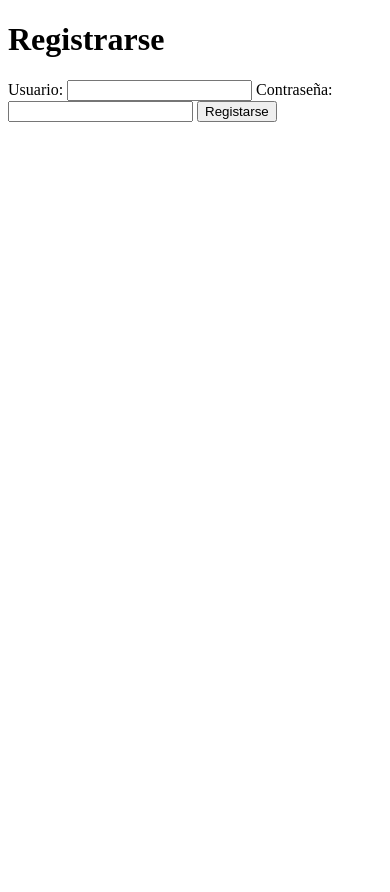
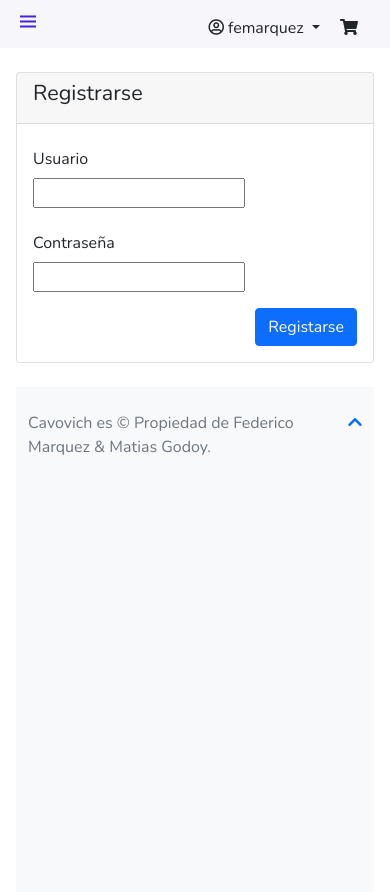
Before and after one commit to fedemarquez0/Final-LAB-III, a Django app: page /signin/ in a window 390 px wide. Before the commit the page ends 122 px from the top, so only its background shows below. Run offline with Django 3.2, Linux system fonts and the light colour scheme; a user stored in the database is signed in; some libraries are stand-ins or nearby versions.

Commit message:
Favicon, estética en general

```diff
--- a/Cavovich/views.py
+++ b/Cavovich/views.py
@@ -99,7 +99,7 @@ class DetalleVino(DetailView): #vino por ID:
 
     def get_context_data(self, **kwargs):
         context = super().get_context_data(**kwargs)
-        context['dolar'] = ("%.2f" % (get_valor() * float(context['vino'].precio)))
+        context['dolar'] = ("%.2f" % (get_dolar() * float(context['vino'].precio)))
         return context
 
 class VinoCreate(LoginRequiredMixin, CreateView): #Crear
--- a/templates/cavovich/baseIndex.html
+++ b/templates/cavovich/baseIndex.html
@@ -12,7 +12,7 @@
             <link href="{% static 'cavovich/css/bootstrap.min.css' %}" rel="stylesheet" type="text/css">
             <link href="{% static 'plugins/fontawesome/css/all.css' %}" rel="stylesheet" type="text/css">
             <link href='https://cdn.jsdelivr.net/npm/boxicons@latest/css/boxicons.min.css' rel='stylesheet'>
-
+            <link rel="icon" type="image/x-icon" href="{% static 'cavovich/img/favicon.ico' %}">
             <!-- Custom styles for this template -->
             {% comment %} <link href="../../static/cavovich/css/index.css" rel="stylesheet"> {% endcomment %}
             <!-- Custom styles for this template -->
@@ -218,8 +218,9 @@
                 </a>
 
                 <ul class="dropdown-menu" aria-labelledby="dropdownMenuLink">
-                  <li><a class="dropdown-item" href="{% url 'password' %}">Cambiar contraseña</a></li>
-                  <li><a class="dropdown-item" href="{% url 'logout' %}">Cerrar sesión</a></li>
+                  <li><a class="dropdown-item" href="{% url 'signin' %}"> <i class="fas fa-plus"></i> Crear nueva cuenta</a></li>
+                  <li><a class="dropdown-item" href="{% url 'password' %}"> <i class="fas fa-key"></i> Cambiar contraseña</a></li>
+                  <li><a class="dropdown-item" href="{% url 'logout' %}"> <i class="fas fa-sign-out-alt"></i> Cerrar sesión</a></li>
                 </ul>
               {% endif %}
 
--- a/templates/cavovich/signin.html
+++ b/templates/cavovich/signin.html
@@ -1,18 +1,50 @@
-<!DOCTYPE html>
-<html lang="en">
-<head>
-    <meta charset="UTF-8">
-    <title>Document</title>
-</head>
-<body>
-    <form method="POST">
-        {% csrf_token %}
-        <h1>Registrarse</h1>
-        <label>Usuario:</label>
-        {{ form.username }}
-        <label>Contraseña:</label>
-        {{ form.password }}
-        <button type="submit">Registarse</button>
-      </form>
-</body>
-</html>
+{% extends 'cavovich/baseIndex.html' %}
+
+{% block content %}
+{% load static %}
+<main role="main" class="bg-white">
+    <br>
+    <div class="card">
+        <div class="card-header">
+            <div class="d-flex justify-content-between">
+                <div>
+                    <h4 >Registrarse</h4>
+                </div>
+                <div>
+                </div>
+            </div>
+        </div>
+        <div class="card-body">
+            <form method="post">
+                {% csrf_token %}
+                <div class="row mb-3">
+                  <label for="inputEmail3" class="col-sm-2 col-form-label">Usuario</label>
+                  <div class="col-sm-10">
+                    {{ form.username }}
+                  </div>
+                </div>
+                <div class="row mb-3">
+                    <label for="inputEmail3" class="col-sm-2 col-form-label">Contraseña</label>
+                    <div class="col-sm-10">
+                      {{ form.password }}
+                    </div>
+                  </div>
+                <div class="d-flex justify-content-between">
+                    <div>
+                    </div>
+                    <div>
+                        <button type="submit" class="btn btn-primary ">Registarse</button>
+                    </div>
+                </div>
+                <!-- {% csrf_token %}
+                <label>Usuario:</label>
+
+                <label>Contraseña:</label>
+                {{ form. }}
+                <button type="submit" ></button> -->
+            </form>
+        </div>
+    </div>
+    <br>
+</main>
+{% endblock %}
```
Also changed, not shown: templates/cavovich/password.html (+36 -7 lines), db.sqlite3, static/cavovich/img/favicon.ico (added).
